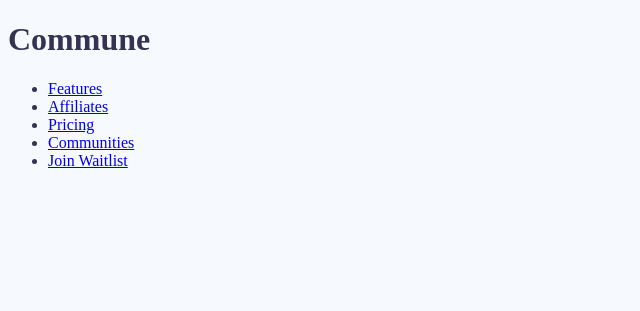
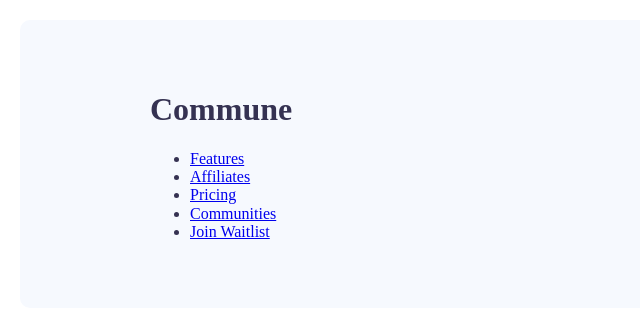
Before and after one commit to aileen-r/commune-waitlist-page, a website built with Parcel: page src/index.html in a window 1280 px wide. Shown: the whole page, without its empty margins (0-640 px from the left). Built offline with nearby package versions, Linux system fonts and the light colour scheme.

Commit message:
Add color bg

```diff
--- a/package.json
+++ b/package.json
@@ -11,6 +11,10 @@
   "license": "ISC",
   "devDependencies": {
     "@parcel/transformer-sass": "^2.0.0-beta.3.1",
-    "parcel": "^2.0.0-beta.3.1"
+    "parcel": "^2.0.0-nightly.750",
+    "posthtml-include": "^1.7.1"
+  },
+  "dependencies": {
+    "normalize.css": "^8.0.1"
   }
 }
--- a/src/index.html
+++ b/src/index.html
@@ -9,10 +9,7 @@
     <link rel="stylesheet" href="./styles.scss" />
   </head>
   <body>
-    <header>
-      <h1>Commune</h1>
-      <include src="partials/nav.html"></include>
-    </header>
+    <include src="partials/main.html"></include>
     <script type="module" src="./index.js"></script>
   </body>
 </html>
--- /dev/null
+++ b/src/partials/header.html
@@ -0,0 +1,4 @@
+<header>
+  <h1>Commune</h1>
+  <include src="partials/nav.html"></include>
+</header>
--- /dev/null
+++ b/src/partials/main.html
@@ -0,0 +1,3 @@
+<div class="color-bg">
+  <include src="partials/header.html"></include>
+</div>
--- a/src/styles.scss
+++ b/src/styles.scss
@@ -1,7 +1,5 @@
-$background-color: #F6F9FE;
-$color: #353252;
+@import 'styles/_variables.scss';
+@import 'styles/_base.scss';
+@import 'normalize.css/normalize';
 
-body {
-    background-color: $background-color;
-    color: $color;
-}
+@import 'styles/_main.scss';
--- /dev/null
+++ b/src/styles/_base.scss
@@ -0,0 +1,10 @@
+*,
+*::before,
+*::after {
+    box-sizing: border-box;
+}
+
+body {
+    background-color: $white;
+    color: $color;
+}
--- /dev/null
+++ b/src/styles/_main.scss
@@ -0,0 +1,14 @@
+.color-bg {
+    background-color: $background-color;
+    border-radius: 10px;
+    margin: 20px;
+    padding: 50px 20px 20px 20px;
+
+    @media (min-width: $bp-tablet) {
+        padding: 50px 70px;
+    }
+
+    @media (min-width: $bp-desktop) {
+        padding: 50px 130px;
+    }
+}
--- /dev/null
+++ b/src/styles/_variables.scss
@@ -0,0 +1,6 @@
+$background-color: #F6F9FE;
+$color: #353252;
+$white: #ffffff;
+
+$bp-tablet: 760px;
+$bp-desktop: 1024px;
```
Also changed, not shown: 1 other file.
